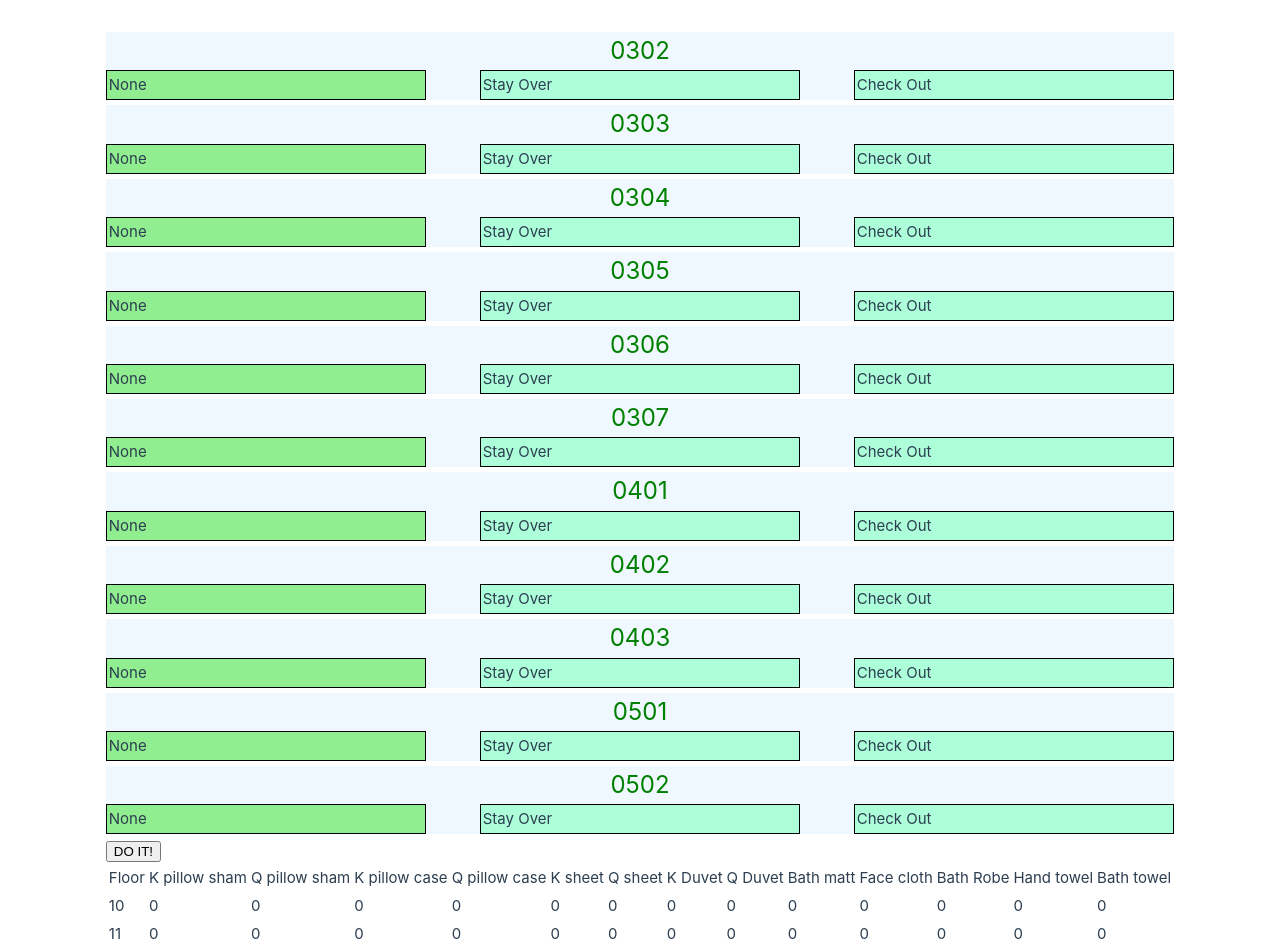
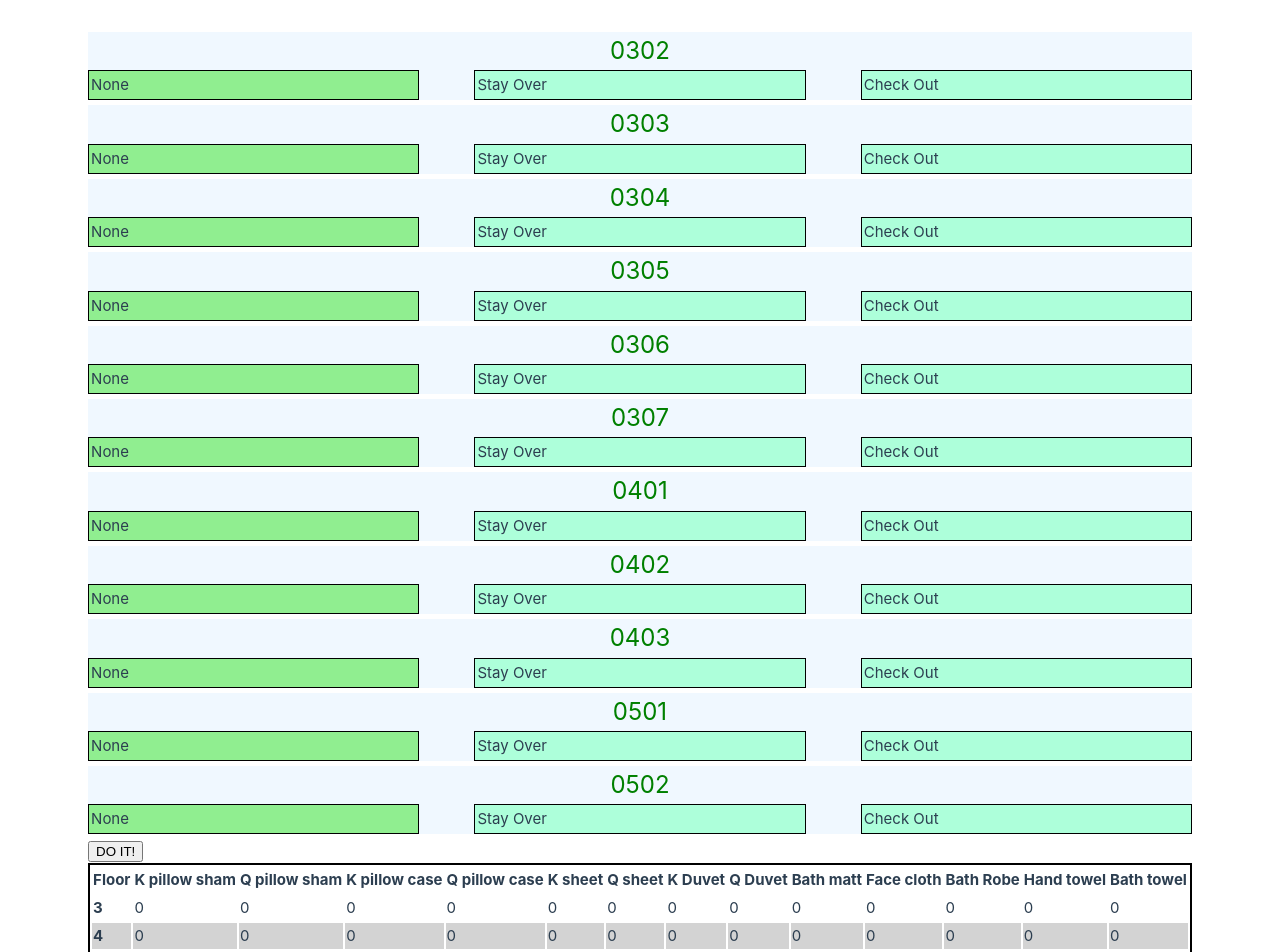
Before and after one commit to termokop/laundry_orders, a Vue app: page / in a window 1280 px wide. Shown: the top 952 px of the page. Built offline with nearby package versions, Linux system fonts and the light colour scheme.

Commit message:
sorted table and added styles

```diff
--- a/src/App.vue
+++ b/src/App.vue
@@ -7,13 +7,13 @@ import { ref } from 'vue';
 import {linens_for_checkOut, linens_for_stayOver} from './components/linens_for_rooms'
 
 let linensNeeded = ref({
-  "03": {floor: "03"},
-  "04": {floor: "04"},
-  "05": {floor: "05"},
-  "06": {floor: "06"},
-  "07": {floor: "07"},
-  "08": {floor: "08"},
-  "09": {floor: "09"},
+  "3": {floor: "3"},
+  "4": {floor: "4"},
+  "5": {floor: "5"},
+  "6": {floor: "6"},
+  "7": {floor: "7"},
+  "8": {floor: "8"},
+  "9": {floor: "9"},
   "10": {floor: "10"},
   "11": {floor: "11"},
   "12": {floor: "12"},
@@ -81,13 +81,13 @@ const hotelData = ref({
 
 const calculateForFloors = (() => {
   linensNeeded.value = {
-  "03": {floor: "03"},
-  "04": {floor: "04"},
-  "05": {floor: "05"},
-  "06": {floor: "06"},
-  "07": {floor: "07"},
-  "08": {floor: "08"},
-  "09": {floor: "09"},
+  "3": {floor: "3"},
+  "4": {floor: "4"},
+  "5": {floor: "5"},
+  "6": {floor: "6"},
+  "7": {floor: "7"},
+  "8": {floor: "8"},
+  "9": {floor: "9"},
   "10": {floor: "10"},
   "11": {floor: "11"},
   "12": {floor: "12"},
@@ -95,11 +95,11 @@ const calculateForFloors = (() => {
   hotelData.value.rooms.forEach(currentRoom => {
     if(currentRoom.status === "Stay Over") {
       Object.keys(linens_for_stayOver[currentRoom.room_type]).forEach(key => {
-        linensNeeded.value[currentRoom.room_number.substring(0,2)][key] = (linensNeeded.value[currentRoom.room_number.substring(0,2)][key] || 0) + linens_for_stayOver[currentRoom.room_type][key]
+        linensNeeded.value[parseInt(currentRoom.room_number.substring(0,2)).toString()][key] = (linensNeeded.value[parseInt(currentRoom.room_number.substring(0,2)).toString()][key] || 0) + linens_for_stayOver[currentRoom.room_type][key]
       })
     } else if(currentRoom.status === "Check Out") {
       Object.keys(linens_for_checkOut[currentRoom.room_type]).forEach(key => {
-        linensNeeded.value[currentRoom.room_number.substring(0,2)][key] = (linensNeeded.value[currentRoom.room_number.substring(0,2)][key] || 0) + linens_for_checkOut[currentRoom.room_type][key]
+        linensNeeded.value[parseInt(currentRoom.room_number.substring(0,2)).toString()][key] = (linensNeeded.value[parseInt(currentRoom.room_number.substring(0,2)).toString()][key] || 0) + linens_for_checkOut[currentRoom.room_type][key]
       })
     }
   })
--- a/src/components/vTable.vue
+++ b/src/components/vTable.vue
@@ -1,5 +1,6 @@
 <script setup>
-defineProps({
+
+const prop = defineProps({
   tableObj: {
     type: Object,
     required: true
@@ -8,7 +9,7 @@ defineProps({
 </script>
 
 <template>
-  <div>
+  <div class="table-container">
     <table>
       <tr>
         <th>Floor</th>
@@ -26,8 +27,12 @@ defineProps({
         <th>Hand towel</th>
         <th>Bath towel</th>
       </tr>
-      <tr v-for="floor in tableObj" :key="floor.floor">
-        <td>{{floor.floor}}</td>
+      <tr
+        v-for="floor in prop.tableObj"
+        :key="floor.floor"
+        :class="floor.floor % 2 == 0 ? 'gray-bg' : ''"
+      >
+        <td class="floor-number">{{ floor.floor }}</td>
         <td>{{ Math.ceil(floor.king_pillow_sham) || 0 }}</td>
         <td>{{ Math.ceil(floor.queen_pillow_sham) || 0 }}</td>
         <td>{{ Math.ceil(floor.king_pillow_case) || 0 }}</td>
@@ -45,3 +50,22 @@ defineProps({
     </table>
   </div>
 </template>
+
+<style scoped>
+table {
+  border: 2px black solid;
+}
+tr {
+  background-color: white;
+}
+
+th {
+  font-weight: bold;
+}
+.floor-number {
+    font-weight: bold;
+}
+.gray-bg {
+  background-color: lightgray;
+}
+</style>
```
